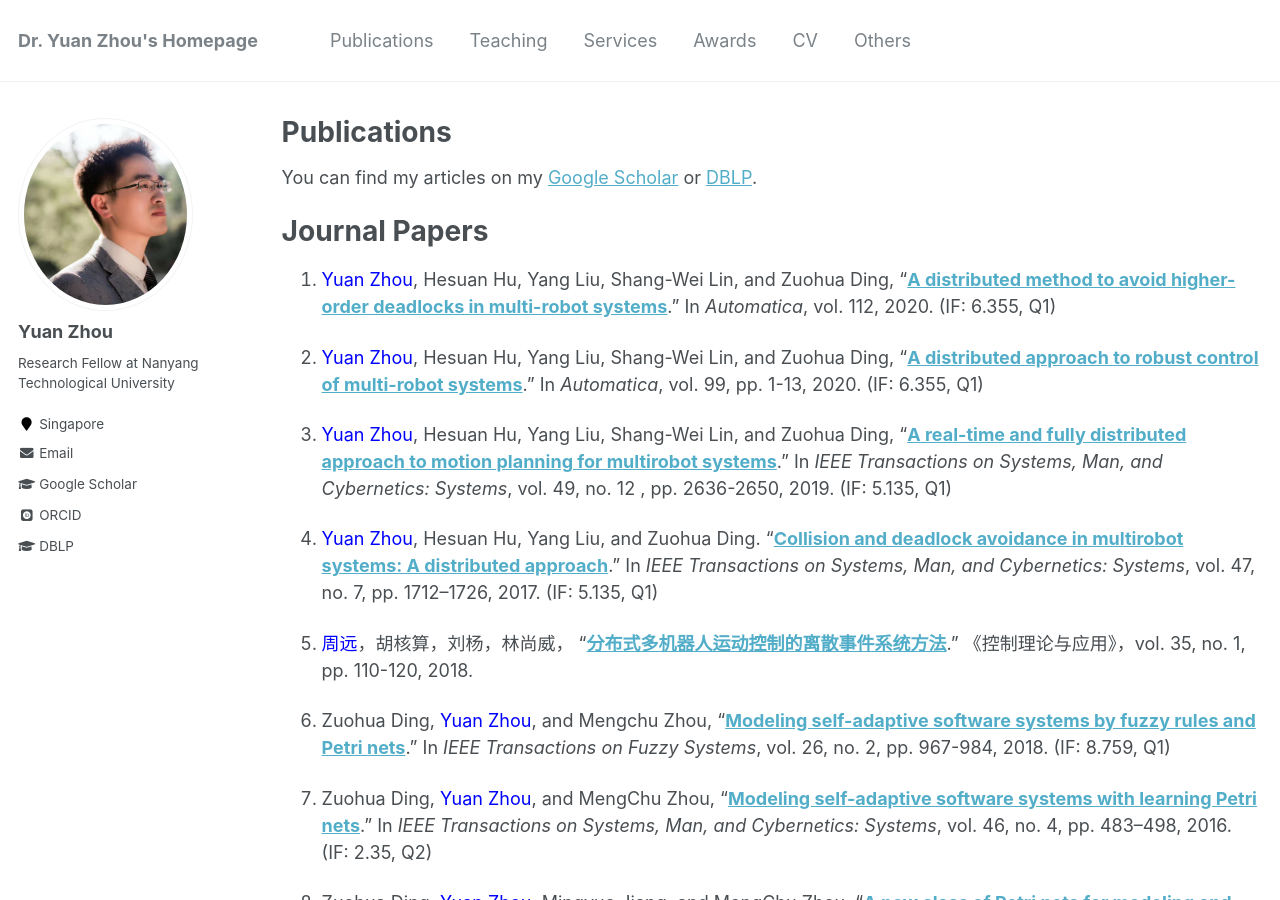
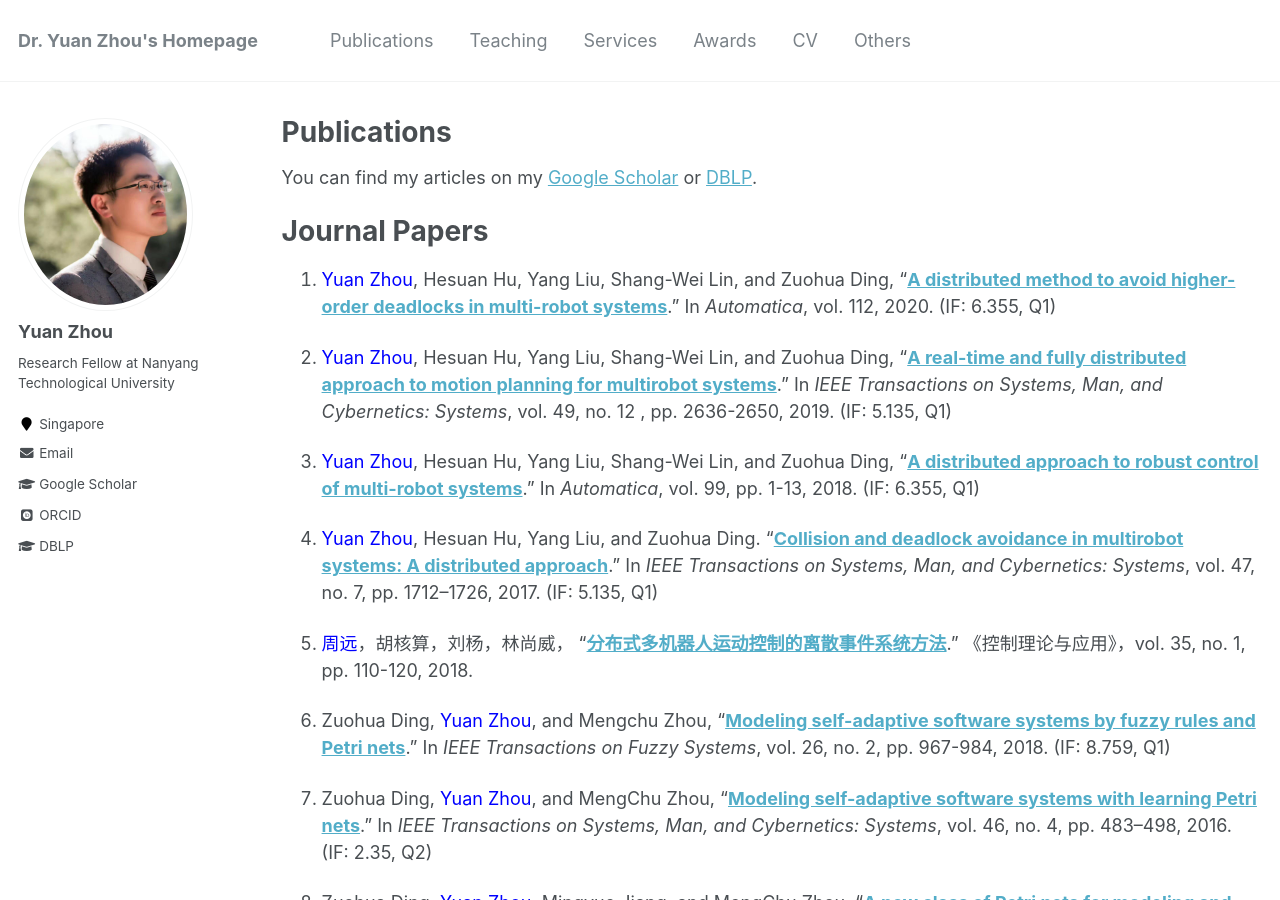
Before and after one commit to yuanzhou-yzhou/yuanzhou-yzhou.github.io, a Jekyll site: the page built from _pages/publications.md, in a window 1280 px wide and 900 px high. Built offline with Jekyll 4.4.1, drawn with Linux system fonts in a browser that asks for light colours; some web fonts are replaced.

Commit message:
publication

```diff
--- a/_pages/publications.md
+++ b/_pages/publications.md
@@ -13,9 +13,9 @@ You can find my articles on my [Google Scholar](https://scholar.google.com/citat
 
 1. <span style="color:blue">Yuan Zhou</span>, Hesuan Hu, Yang Liu, Shang-Wei Lin, and Zuohua Ding, "**[A distributed method to avoid higher-order deadlocks in multi-robot systems](https://www.sciencedirect.com/science/article/pii/S0005109819305692)**." In *Automatica*, vol. 112, 2020. (IF: 6.355, Q1)
 
-1. <span style="color:blue">Yuan Zhou</span>, Hesuan Hu, Yang Liu, Shang-Wei Lin, and Zuohua Ding, "**[A distributed approach to robust control of multi-robot systems](https://www.sciencedirect.com/science/article/pii/S0005109818304217)**." In *Automatica*, vol. 99, pp. 1-13, 2020. (IF: 6.355, Q1)
+1. <span style="color:blue">Yuan Zhou</span>, Hesuan Hu, Yang Liu, Shang-Wei Lin, and Zuohua Ding, "**[A real-time and fully distributed approach to motion planning for multirobot systems](https://ieeexplore.ieee.org/abstract/document/8055437)**." In *IEEE Transactions on Systems, Man, and Cybernetics: Systems*, vol. 49, no. 12 , pp. 2636-2650, 2019. (IF: 5.135, Q1)
 
-1. <span style="color:blue">Yuan Zhou</span>, Hesuan Hu, Yang Liu, Shang-Wei Lin, and Zuohua Ding, "**[A real-time and fully distributed approach to motion planning for multirobot systems](https://ieeexplore.ieee.org/abstract/document/8055437)**." In *IEEE Transactions on Systems, Man, and Cybernetics: Systems*, vol. 49, no. 12 , pp. 2636-2650, 2019. (IF: 5.135, Q1)
+1. <span style="color:blue">Yuan Zhou</span>, Hesuan Hu, Yang Liu, Shang-Wei Lin, and Zuohua Ding, "**[A distributed approach to robust control of multi-robot systems](https://www.sciencedirect.com/science/article/pii/S0005109818304217)**." In *Automatica*, vol. 99, pp. 1-13, 2018. (IF: 6.355, Q1)
 
 1. <span style="color:blue">Yuan Zhou</span>, Hesuan Hu, Yang Liu, and Zuohua Ding. “**[Collision and deadlock avoidance in multirobot systems: A distributed approach](https://ieeexplore.ieee.org/abstract/document/7875176)**.” In *IEEE Transactions on Systems, Man, and Cybernetics: Systems*, vol. 47, no. 7, pp. 1712–1726, 2017. (IF: 5.135, Q1)
 
```
Also changed, not shown: 2 other files.
